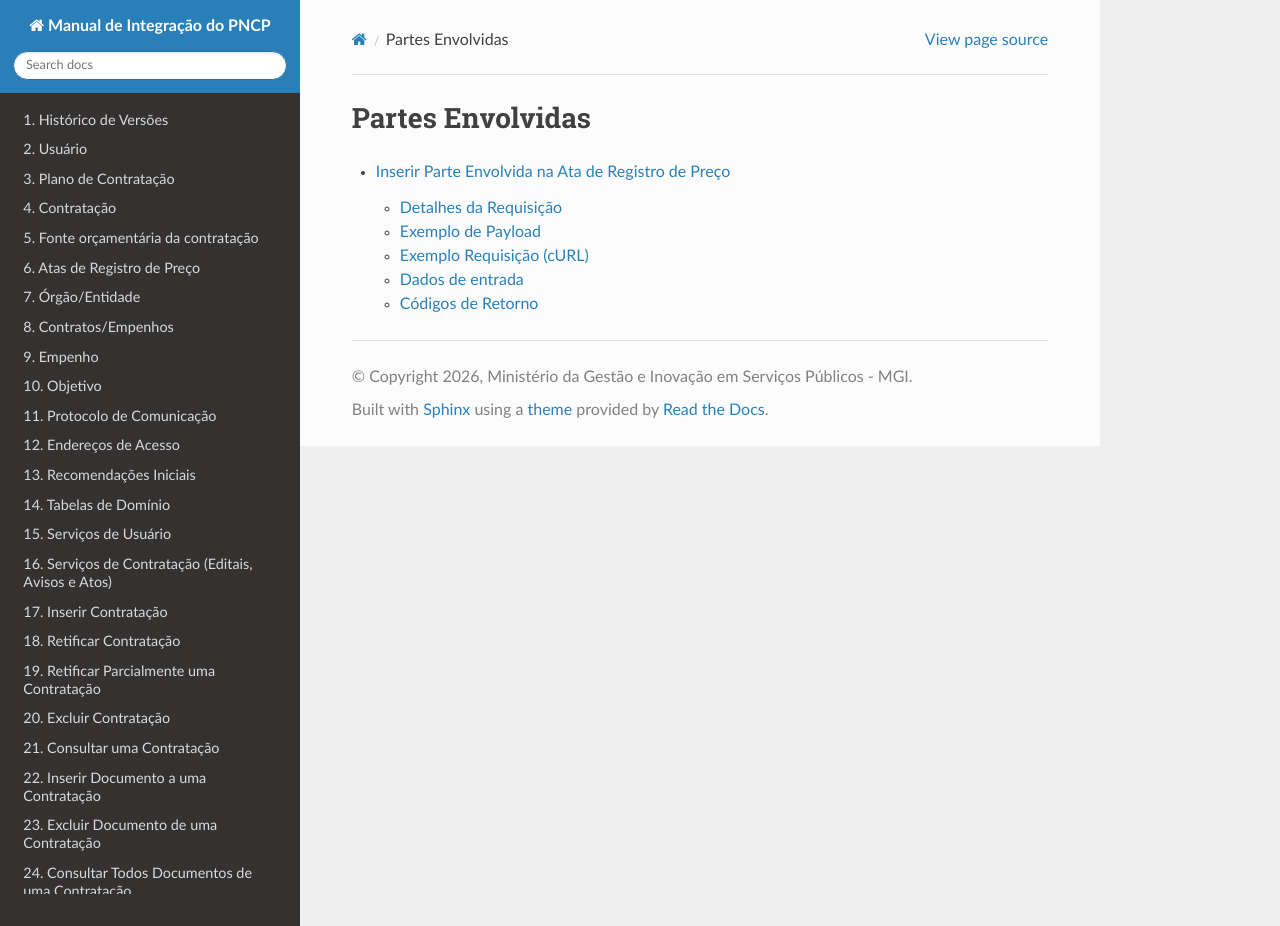
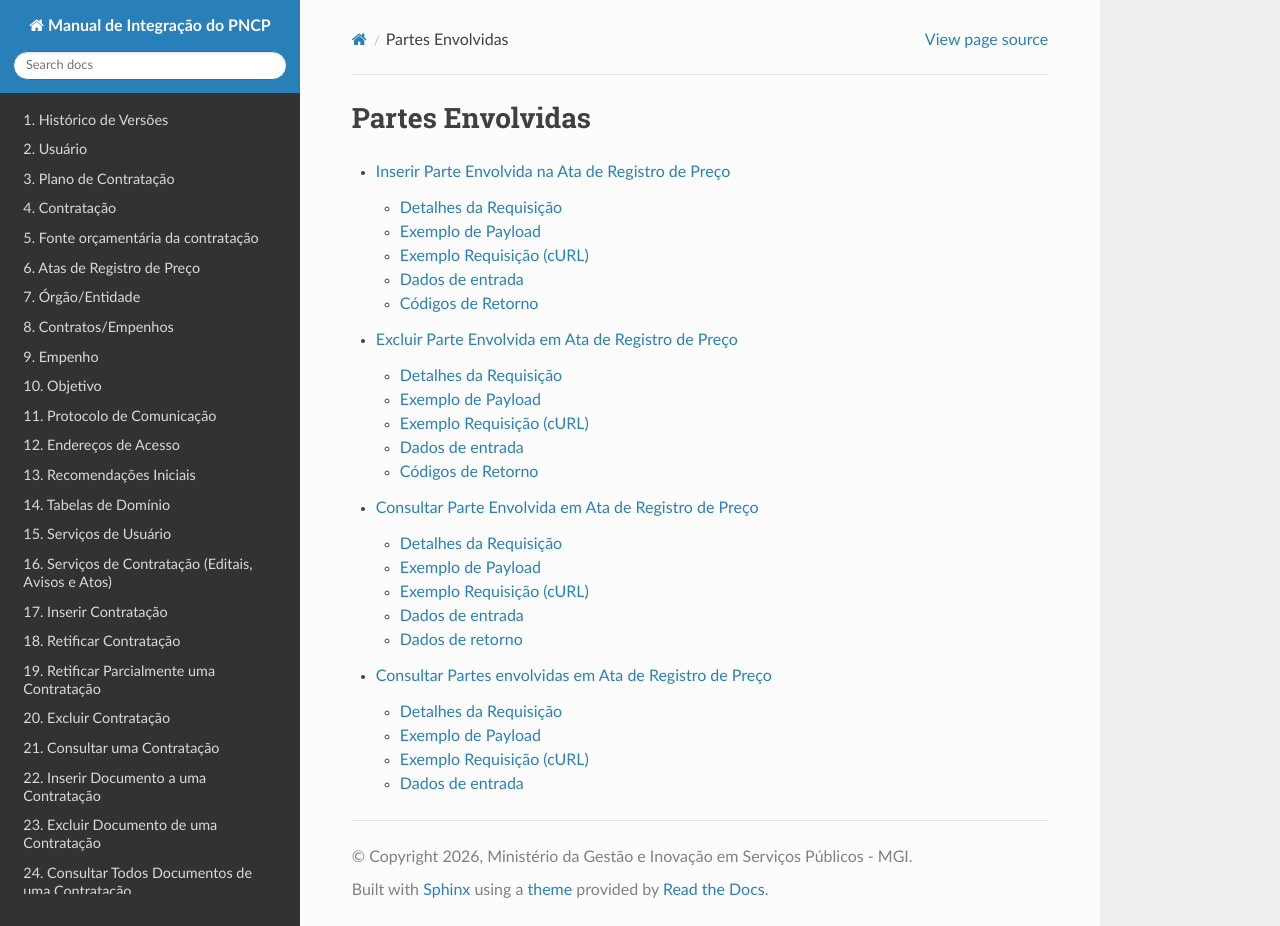
Before and after one commit to carlosmgi/Manual-de-Integracao-do-PNCP, a Sphinx documentation site: the page built from docs/source/partes_envolvidas/index.rst, in a window 1280 px wide and 926 px high. Built offline with Sphinx 7.4.7 and the Read the Docs theme 3.1.0, drawn with Linux system fonts in a browser that asks for light colours; pages that are not in the unit, such as notebooks, are missing from menus.

Commit message:
Update index.rst

```diff
--- a/docs/source/partes_envolvidas/index.rst
+++ b/docs/source/partes_envolvidas/index.rst
@@ -5,3 +5,6 @@ Partes Envolvidas
    :maxdepth: 3
 
    Inserir Parte Envolvida na Ata de Registro de Preco
+   Excluir Parte Envolvida em Ata de Registro de Preco
+   Consultar Parte Envolvida em Ata de Registro de Preco
+   Consultar Partes envolvidas em Ata de Registro de Preco
```
